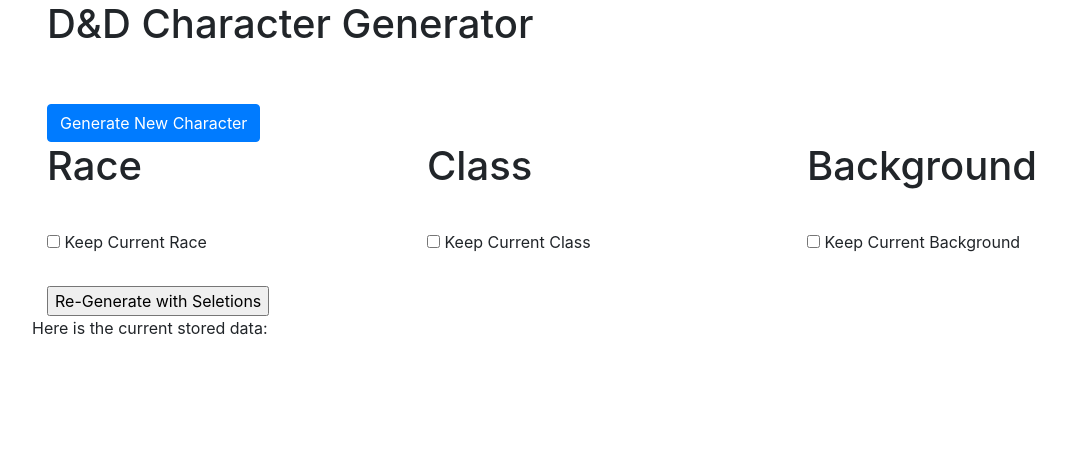
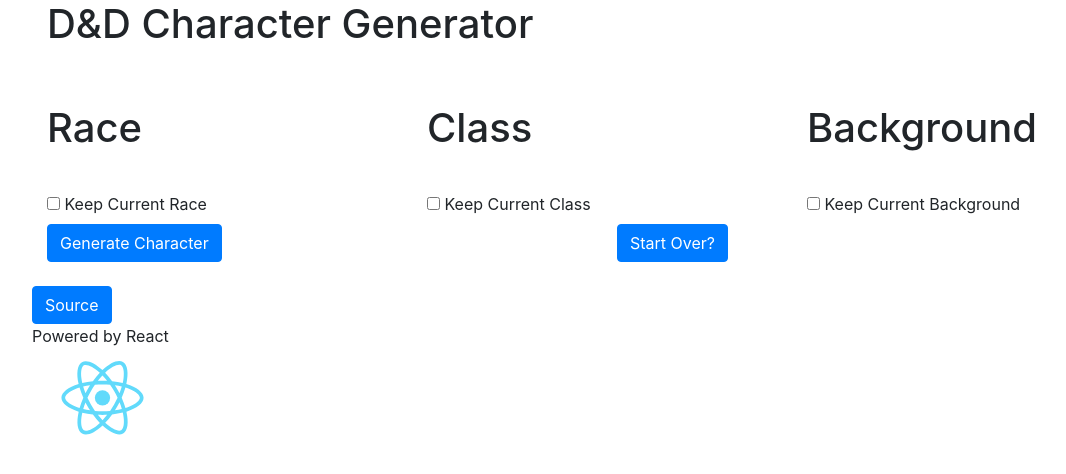
Before and after one commit to jldust/character-generator, a React (Create React App) app: page / in a window 1280 px wide. Shown: the top 474 px of the page, without its empty margins (38-1104 px from the left). Built offline with nearby package versions, Linux system fonts and the light colour scheme.

Commit message:
Re-adding Footer

```diff
--- a/src/components/App.js
+++ b/src/components/App.js
@@ -1,8 +1,8 @@
-import React, {Component} from 'react';
+import React, { Component } from 'react';
 
 //Get Compontents & Style
 import '../css/App.scss';
-//import Footer from './footer'
+import Footer from './footer'
 import Button from 'react-bootstrap/Button';
 import { Container, Row, Col } from 'react-bootstrap';
 
@@ -12,22 +12,22 @@
 
 //Main Application
 class App extends Component {
-  constructor (props) {
+  constructor(props) {
     super(props);
     this.state = {
       //Hold randomed data
       buttons: [
         {
           id: 'inital',
-          value: 'Generate Character'
+          value: 'Generate Character',
         },
         {
-          id:'resubmit',
-          value: 'Re-Generate Character'
+          id: 'resubmit',
+          value: 'Re-Generate Character',
         },
         {
           id: 'clear',
-          value: 'Clear'
+          value: 'Start Over?',
         }
       ],
       //Data for dynamic checkboxes
@@ -66,11 +66,12 @@
           data: ""
         }
       ],
-      checkedItems: new Map ()
+      checkedItems: new Map()
     }
 
     //Bind Checkboxes & Generator Button
     this.handleGenerateCharacter = this.handleGenerateCharacter.bind(this);
+    //Button handler for Checkboxes
     this.handleChange = this.handleChange.bind(this);
     this.handleResetButton = this.handleResetButton.bind(this);
     this.updateData = this.updateData.bind(this);
@@ -88,27 +89,27 @@
 
 
   //Handle updating the stored data
-  updateData(item, currentData, givenArray){
+  updateData(item, currentData, givenArray) {
     givenArray.map(index => {
-      if(index.id === item)
+      if (index.id === item)
         index.data = currentData
-      return index.data;
+      return index;
     });
   }
 
   //check which switch needs to function
-  switchValidation (item, selectedData, givenArray){
-    switch(item.id){
+  switchValidation(item, selectedData, givenArray) {
+    switch (item.id) {
       case 'race':
-        if(item.data === false)
+        if (item.data === false)
           this.updateData(item.id, selectedData.randRace, givenArray);
         break;
       case 'class':
-        if(item.data === false)
+        if (item.data === false)
           this.updateData(item.id, selectedData.randClass, givenArray);
         break;
       case 'background':
-        if(item.data === false)
+        if (item.data === false)
           this.updateData(item.id, selectedData.randBackground, givenArray);
         break;
       default:
@@ -119,7 +120,7 @@
 
 
   //Randomly generate a new character, compare locked choices
-  handleGenerateCharacter(event){
+  handleGenerateCharacter(event) {
     //Stop Submit from reloading the page
     event.preventDefault();
     //Random a Race
@@ -129,37 +130,41 @@
     //Random a Background
     let randBackground = data.dataBackground[Math.floor(Math.random() * data.dataBackground.length)];
 
-    //Set new chracter
-    this.setState({randRace, randClass, randBackground});
-
     //Temporarily store the values generated
-    let tempChar = {randRace, randClass, randBackground};
+    let tempChar = { randRace, randClass, randBackground };
     //console.log(tempChar);
 
-    this.state.categories.map(item =>{
+    this.state.categories.map(item => {
       this.switchValidation(item, tempChar, this.state.savedData);
-      return{};
+      return { item };
     });
 
-    console.log(this.state);
-
+    //Re-render screen state
+    this.setState({});
   }
 
   //Reset application
-  handleResetButton(event){
-    event.preventDefault();
-    console.log(this.state.savedData);
-    this.setState(state => {
-      const savedData = state.savedData.map(item => 1);
-    return{
-      savedData,
-    };
+  handleResetButton(event) {
+    let clearText = [{ id: 'race', data: '' }, { id: 'class', data: '' }, { id: 'background', data: '' }];
+    let clearBoxes = [{ id: 'race', data: false }, { id: 'class', data: false }, { id: 'background', data: false }];
+    //Clear out displayed text
+    clearText.map(item => {
+      this.updateData(item.id, item.data, this.state.savedData);
+      return { item };
     });
+
+    //Reset checkboxes
+    clearBoxes.map(item => {
+      this.updateData(item.id, item.data, this.state.categories);
+      return { item };
+    });
+    console.log(this.state.categories);
+    //Reload State
+    this.setState({});
   };
 
   render() {
     return (
-      <div>
       <Container>
         <Row>
           <Col>
@@ -171,10 +176,8 @@
         </Row>
         <br />
         {/*Display Area for Current Character*/}
-          <div>
-          <Button className="button" onClick={this.handleGenerateCharacter}>Generate New Character</Button>
-            {/*Render current data to users*/}
-            <Row>{
+        <Row>
+          {
             this.state.savedData.map((item) => (
               <Col key={item.id}>
                 <h1>{item.header}</h1>
@@ -183,11 +186,10 @@
             ))
           }
         </Row>
-          </div>
         <br />
         {/* Call in Character selection and saved output*/}
-        <form onSubmit={this.handleGenerateCharacter}>
-          <Row>{
+        <Row>
+          {
             this.state.categories.map((item) => (
               <Col key={item.id}>
                 <label>
@@ -199,23 +201,16 @@
         </Row>
         <Row>
           <Col>
-              <br />
-              <input type="submit" id="submit-button" value="Re-Generate with Seletions" />
+            <Button className="button" onClick={this.handleGenerateCharacter}>Generate Character</Button>
+          </Col>
+          <Col>
+            <Button className="button" onClick={this.handleResetButton}>Start Over?</Button>
           </Col>
         </Row>
-        </form>
         <Row>
-          Here is the current stored data:
-          {this.state.savedData.map((item) => (
-          <Col key={item.id}>
-            <p>{item.data}</p>
-          </Col>
-          ))}
+          <Footer />
         </Row>
       </Container>
-        {/* <Character data={data} /> */}
-        {/* <Footer data={data} />*/}
-       </div>
     );
   }
 }
--- a/src/components/footer.js
+++ b/src/components/footer.js
@@ -1,12 +1,16 @@
 //Get Compontents
-import React, {Component} from 'react';
+import React, { Component } from 'react';
 import Button from 'react-bootstrap/Button';
 import Modal from 'react-bootstrap/Modal';
+import { Container, Row, Col } from 'react-bootstrap';
 import logo from '../images/logo.svg'
 import '../css/App.css';
 
+//Get possible Charater Data
+import data from '../data/characters.json'
+
 class Footer extends Component {
-    constructor(props){
+  constructor(props) {
     super();
     this.state = {
       show: false
@@ -16,25 +20,28 @@
   }
 
   //Open Modal
-    handleShow(){
-        this.setState({ show:true });
+  handleShow() {
+    this.setState({ show: true });
   }
 
   //Closing Modal
-    handleClose(){
+  handleClose() {
     this.setState({ show: false });
   }
 
   render() {
-        let raceSource = this.props.data.race.map((characters, index) => <li key={index}>{characters}</li>);
-        let classSource = this.props.data.class.map((characters, index) => <li key={index}>{characters}</li>);
-        let backgroudSource = this.props.data.background.map((characters, index) => <li key={index}>{characters}</li>);
+    let raceSource = data.dataRace.map((characters, index) => <li key={index}>{characters}</li>);
+    let classSource = data.dataClass.map((characters, index) => <li key={index}>{characters}</li>);
+    let backgroudSource = data.dataBackground.map((characters, index) => <li key={index}>{characters}</li>);
+
+
+    console.log(raceSource);
 
     return (
       <div className="footer">
         <br />
         <div className="source-button">
-                <Button bsStyle="link" bsSize="small" onClick={this.handleShow}>Source</Button>
+          <Button onClick={this.handleShow}>Source</Button>
         </div>
         <div className="logo">
           Powered by React <img src={logo} className="react-logo" alt="logo" />
@@ -45,27 +52,32 @@
             <Modal.Title>Quotes Source</Modal.Title>
           </Modal.Header>
           <Modal.Body>
+            <Container>
+              <Row>
+                <Col>
                   <h4 className="source-header">Race</h4>
                   <ul>
                     {raceSource}
                   </ul>
-                <hr />
+                </Col>
+                <Col>
 
                   <h4 className="source-header">Class</h4>
                   <ul>
                     {classSource}
                   </ul>
-                <hr />
 
+                </Col>
+                <Col>
                   <h4 className="source-header">Background</h4>
                   <ul>
                     {backgroudSource}
                   </ul>
-                <hr />
+                </Col>
+              </Row>
+              <Row>By: Jennifer Dust</Row>
+            </Container>
 
-                <p className="version">
-                  v 0.2
-                </p>
 
           </Modal.Body>
           <Modal.Footer>
```
Lines whose indentation alone changed are shown as unchanged.
